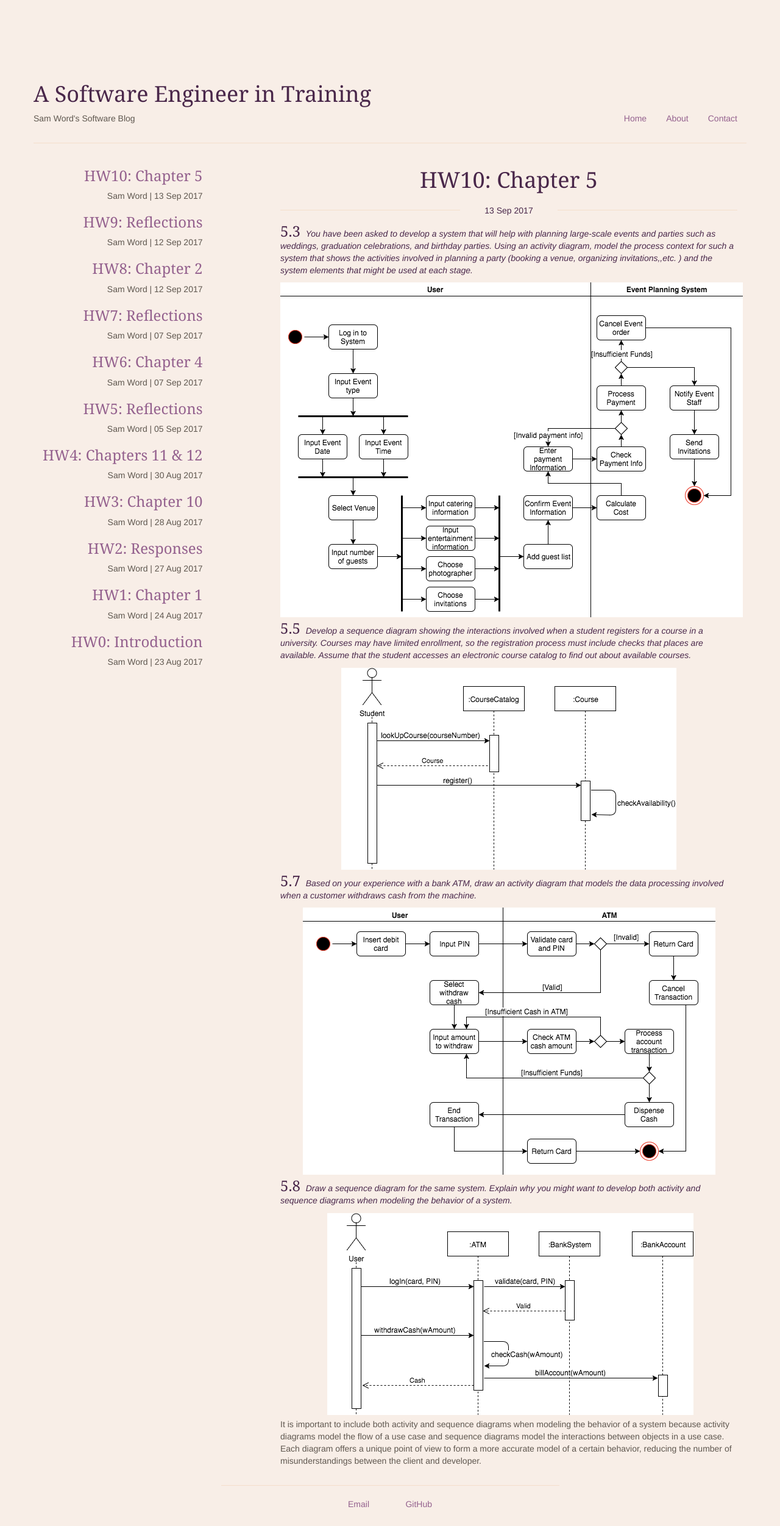
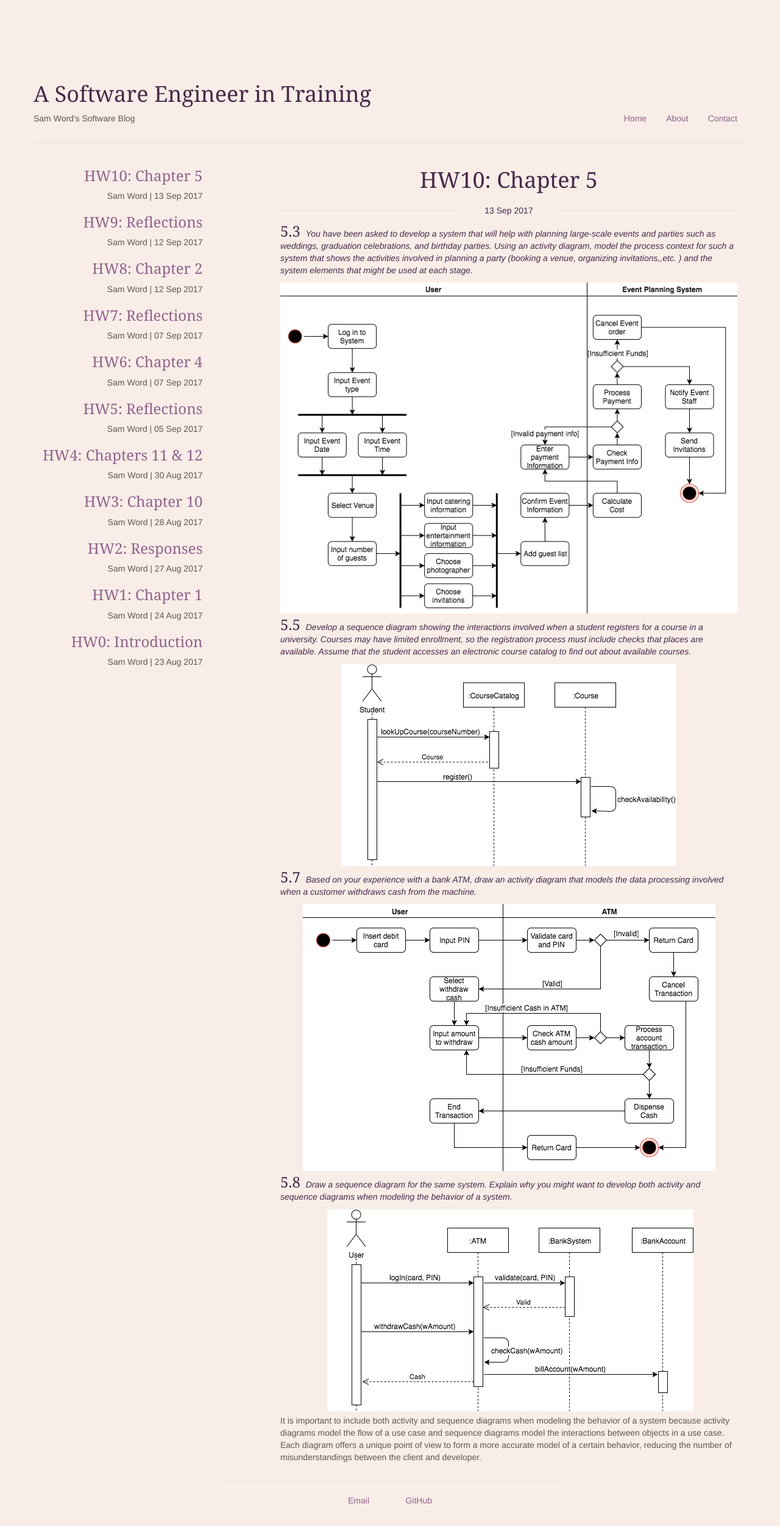
Before and after one commit to SamWord/SamWord.github.io, a Jekyll site: the page built from _posts/2017-09-14-HW10-Chapter-5.html, in a window 1280 px wide. Shown: the whole page at 61% size. Built offline with Jekyll 4.4.1, drawn with Linux system fonts in a browser that asks for light colours; nearby versions of some CDN libraries.

Commit message:
general images responsive

```diff
--- a/_posts/2017-09-14-HW10-Chapter-5.html
+++ b/_posts/2017-09-14-HW10-Chapter-5.html
@@ -12,7 +12,7 @@
 
 <div class="answer">
   <div class="text-center padding-top-bottom">
-    <img src="{{site.baseurl}}/images/5.3.png" alt="5.3 Event System Activity Diagram">
+    <img class="image" src="{{site.baseurl}}/images/5.3.png" alt="5.3 Event System Activity Diagram">
   </div>
 </div>
 
@@ -23,7 +23,7 @@
 
 <div class="answer">
   <div class="text-center padding-top-bottom">
-    <img src="{{site.baseurl}}/images/5.5.png" alt="5.5 Course Registration Sequence Diagram">
+    <img class="image" src="{{site.baseurl}}/images/5.5.png" alt="5.5 Course Registration Sequence Diagram">
   </div>
 </div>
 
@@ -34,7 +34,7 @@
 
 <div class="answer">
   <div class="text-center padding-top-bottom">
-    <img src="{{site.baseurl}}/images/5.7.png" alt="5.7 ATM Activity Diagram">
+    <img class="image" class="image" src="{{site.baseurl}}/images/5.7.png" alt="5.7 ATM Activity Diagram">
   </div>
 </div>
 
@@ -45,7 +45,7 @@
 
 <div class="answer">
   <div class="text-center padding-top-bottom">
-    <img src="{{site.baseurl}}/images/5.8.png" alt="5.8 ATM Sequence Diagram">
+    <img class="image" src="{{site.baseurl}}/images/5.8.png" alt="5.8 ATM Sequence Diagram">
   </div>
   <p>It is important to include both activity and sequence diagrams when modeling the behavior of a system because activity diagrams model the flow of a use case and sequence diagrams model the interactions between objects in a use case. Each diagram offers a unique point of view to form a more accurate model of a certain behavior, reducing the number of misunderstandings between the client and developer.</p>
 </div>
--- a/css/main.css
+++ b/css/main.css
@@ -119,3 +119,7 @@
 .answer {
     padding-top: 5px;
 }
+
+.image {
+    max-width: 100%;
+}
```
